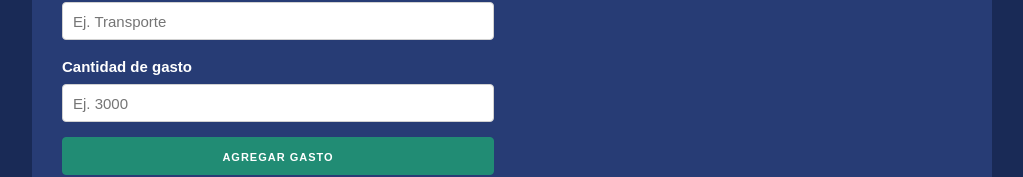
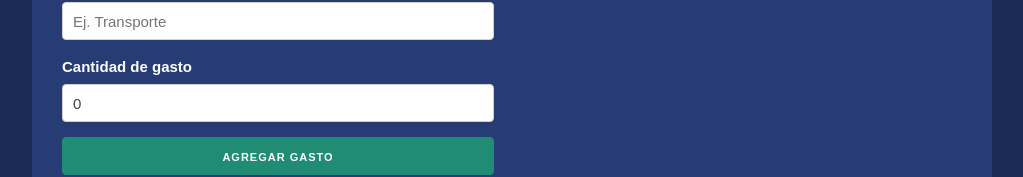
Before and after one commit to CesarRivasP/expenses, a React (Create React App) app: page / in a window 1280 px wide. Both pictures are taken after typing "5" into the empty fields and a click on the input "definir presupuesto". Shown: the part 242-419 px from the top of the page, without its empty margins (128-1151 px from the left). Built offline with nearby package versions, Linux system fonts and the light colour scheme.

Commit message:
pass object expense for principal component

```diff
--- a/src/components/form.js
+++ b/src/components/form.js
@@ -1,9 +1,10 @@
 import React, { useState } from 'react';
+import shortid from 'shortid'; //shortid genera id, pero mas cortos que los de uuid
 import Error from './error';
 
 function Form(props){
 
-  const [nameExpense, saveExpense] = useState('');
+  const [nameExpense, saveNameExpense] = useState('');
   const [quantityExpense, saveQuantityExpense] = useState(0);
   const [error, saveError] = useState(false);
 
@@ -16,7 +17,20 @@ function Form(props){
       return;
     }
 
+    // construir objeto de gasto
+    const expense = {
+      id: shortid.generate(),
+      nameExpense,
+      quantityExpense
+    };
+
     // pasar el gasto al componente principal
+    props.saveExpense(expense);
+    saveError(false);
+
+    // Resetear el formulario
+    saveNameExpense('');
+    saveQuantityExpense('');
   }
 
   return(
@@ -32,7 +46,8 @@ function Form(props){
           type="text"
           className="u-full-width"
           placeholder="Ej. Transporte"
-          onChange={(e) => saveExpense(e.target.value)}
+          onChange={(e) => saveNameExpense(e.target.value)}
+          value={nameExpense}
         />
 
         <label htmlFor="quantity">Cantidad de gasto</label>
@@ -42,6 +57,7 @@ function Form(props){
           className="u-full-width"
           placeholder="Ej. 3000"
           onChange={(e) => saveQuantityExpense(Number(e.target.value))}
+          value={quantityExpense}
         />
 
         <input type="submit" value="Agregar gasto" className="u-full-width button-submit" />
```
